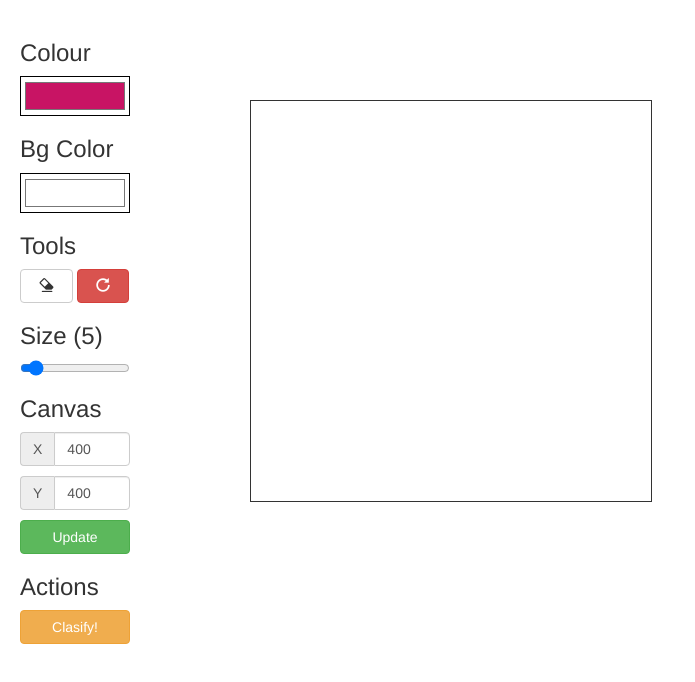
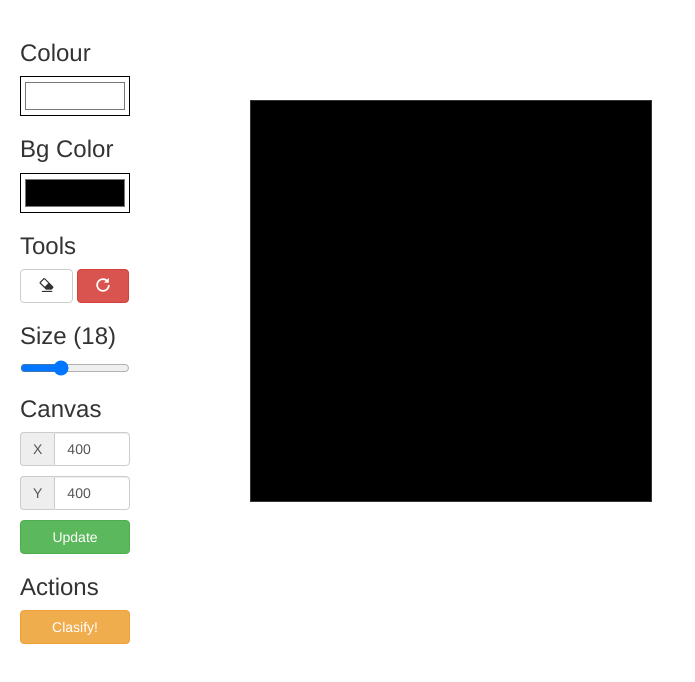
Before and after one commit to tonesija/digit-clasifier, a website: page static/index.html in a window 1280 px wide. Shown: the whole page, without its empty margins (0-695 px from the left). Drawn offline with nearby package versions, Linux system fonts and the light colour scheme.

Commit message:
image centering adapter

```diff
--- a/static/drawing.js
+++ b/static/drawing.js
@@ -4,9 +4,9 @@ var canvas = document.createElement('canvas');
 var body = document.getElementsByTagName("body")[0];
 var ctx = canvas.getContext('2d');
 var linesArray = [];
-currentSize = 5;
-var currentColor = "rgb(200,20,100)";
-var currentBg = "white";
+currentSize = 18;
+var currentColor = "rgb(255,255,255)";
+var currentBg = "black";
 
 // INITIAL LAUNCH
 createCanvas();
@@ -85,7 +85,8 @@ function send() {
   })
   .then(response => response.json())
   .then(data => {
-    console.log('Success:', data);
+    console.log('Success:', data)
+    document.getElementById('message').innerHTML = data.msg
   })
   .catch((error) => {
     console.error('Error:', error);
--- a/static/index.html
+++ b/static/index.html
@@ -1,7 +1,6 @@
 <!DOCTYPE html>
 <html>
 <head>
-  <script src="https://cdn.jsdelivr.net/npm/vue/dist/vue.js"></script>
   <title>Digit clasifier</title>
   <link rel="stylesheet" type="text/css" href="styles.css"/>
   <link rel="stylesheet" href="https://maxcdn.bootstrapcdn.com/bootstrap/3.4.1/css/bootstrap.min.css">
@@ -11,11 +10,11 @@
   <div id="sidebar">
     <div class="colorButtons">
       <h3>Colour</h3>
-      <input type="color" id="colorpicker" value="#c81464" class="colorpicker">
+      <input type="color" id="colorpicker" value="#ffffff" class="colorpicker">
     </div>
     <div class="colorButtons">
       <h3>Bg Color</h3>
-      <input type="color" value="#ffffff" id="bgcolorpicker" class="colorpicker">
+      <input type="color" value="#000000" id="bgcolorpicker" class="colorpicker">
     </div>
 
     <div class="toolsButtons">
@@ -25,8 +24,8 @@
     </div>
 
     <div class="buttonSize">
-      <h3>Size (<span id="showSize">5</span>)</h3>
-      <input type="range" min="1" max="50" value="5" step="1" id="controlSize">
+      <h3>Size (<span id="showSize">18</span>)</h3>
+      <input type="range" min="1" max="50" value="18" step="1" id="controlSize">
     </div>
 
     <div class="canvasSize">
@@ -45,18 +44,10 @@
       <h3>Actions</h3>
       <input type="button" value="Clasify!" class="btn btn-warning" id="send">
     </div>
+    <h3 id="message"></h3>
+  </div>
 
-  </div>
+
   <script src="drawing.js"></script>
 </body>
-
-
-<script>
-  new Vue({
-    el: "#app_basic",
-    data: {
-      message: "🐵 Hello World 🔮",
-    },
-  })
-</script>
 </html>
```
Also changed, not shown: 1 other file.
